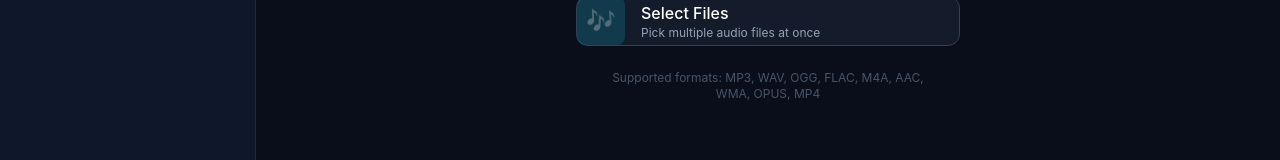
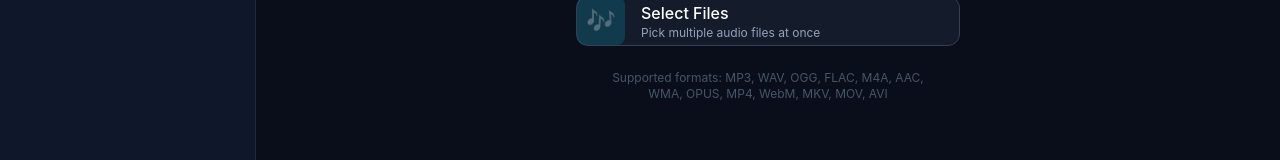
Before and after one commit to Quirel64/media-player, a React (Vite) app: page / in a window 1280 px wide. Shown: the part 420-580 px from the top of the page. Built offline with nearby package versions, Linux system fonts and the light colour scheme.

Commit message:
added shuffle option and updated locked screenplay

```diff
--- a/src/App.tsx
+++ b/src/App.tsx
@@ -78,8 +78,11 @@ export default function App() {
         return <AddView onPickFolder={handlePickFolder} onPickFiles={handlePickFiles} />
       case 'library':
         return (
-          <>
+          <div className="flex h-full flex-col overflow-hidden">
+            <div className="flex-shrink-0">
               <NowPlaying currentTrack={currentTrack} videoContainerRef={videoContainerRef} />
+            </div>
+            <div className="min-h-0 flex-1 overflow-y-auto">
               <TrackList
                 tracks={queue}
                 currentTrackIndex={currentTrackIndex}
@@ -87,7 +90,8 @@ export default function App() {
                 onPickFolder={handlePickFolder}
                 onPickFiles={handlePickFiles}
               />
-          </>
+            </div>
+          </div>
         )
       case 'playlists':
         return (
--- a/src/components/layout/AddView.tsx
+++ b/src/components/layout/AddView.tsx
@@ -57,7 +57,7 @@ export function AddView({ onPickFolder, onPickFiles }: AddViewProps) {
       </div>
 
       <p className="mt-4 max-w-xs text-center text-xs text-slate-600">
-        Supported formats: MP3, WAV, OGG, FLAC, M4A, AAC, WMA, OPUS, MP4
+        Supported formats: MP3, WAV, OGG, FLAC, M4A, AAC, WMA, OPUS, MP4, WebM, MKV, MOV, AVI
       </p>
     </div>
   )
--- a/src/components/layout/Layout.tsx
+++ b/src/components/layout/Layout.tsx
@@ -27,7 +27,7 @@ export function Layout({ sidebar, main, player, activeTab, onTabChange, trackCou
         </motion.aside>
 
         {/* Main content */}
-        <main className="flex-1 overflow-y-auto bg-slate-950">
+        <main className="flex-1 overflow-hidden bg-slate-950">
           {main}
         </main>
       </div>
--- a/src/hooks/useAudioEngine.ts
+++ b/src/hooks/useAudioEngine.ts
@@ -50,6 +50,17 @@ export function useAudioEngine() {
 
     const el = isVideo ? document.createElement('video') : document.createElement('audio')
     el.preload = 'auto'
+    if (isVideo) {
+      el.setAttribute('playsinline', 'true')
+      el.setAttribute('webkit-playsinline', 'true')
+    }
+
+    if (isVideo) {
+      const v = el as HTMLVideoElement
+      v.playsInline = true
+      v.setAttribute('webkit-playsinline', 'true')
+      v.controls = true
+    }
 
     el.addEventListener('timeupdate', () => {
       setCurrentTime(el.currentTime ?? 0)
@@ -79,7 +90,7 @@ export function useAudioEngine() {
   }, [])
 
   const handleTrackEnd = useCallback(() => {
-    const { repeatMode, queue, currentTrackIndex } = usePlayerStore.getState()
+    const { repeatMode, getNextTrackIndex } = usePlayerStore.getState()
     if (repeatMode === 'one') {
       const el = mediaRef.current
       if (el) {
@@ -88,10 +99,9 @@ export function useAudioEngine() {
       }
       return
     }
-    if (currentTrackIndex < queue.length - 1) {
-      setCurrentTrackIndex(currentTrackIndex + 1)
-    } else if (repeatMode === 'all') {
-      setCurrentTrackIndex(0)
+    const nextIndex = getNextTrackIndex()
+    if (nextIndex !== null) {
+      setCurrentTrackIndex(nextIndex)
     } else {
       setPlaying(false)
     }
@@ -116,10 +126,24 @@ export function useAudioEngine() {
 
     const isVideo = track.mediaType === 'video'
     const el = createMediaElement(isVideo)
+
+    // iOS: set audio session type for background playback
+    if ('audioSession' in navigator) {
+      try {
+        (navigator as any).audioSession.type = 'playback'
+      } catch {}
+    }
+
     el.src = url
     el.load()
 
     try {
+      // iOS: ensure audio session type is set before play
+      if ('audioSession' in navigator) {
+        try {
+          (navigator as any).audioSession.type = 'playback'
+        } catch {}
+      }
       await el.play()
       setPlaying(true)
     } catch {
@@ -133,6 +157,13 @@ export function useAudioEngine() {
 
     if (audioContext?.state === 'suspended') {
       await audioContext.resume()
+    }
+
+    // iOS: set audio session type to allow background playback
+    if ('audioSession' in navigator) {
+      try {
+        (navigator as any).audioSession.type = 'playback'
+      } catch {}
     }
 
     try {
@@ -164,18 +195,22 @@ export function useAudioEngine() {
   }, [setCurrentTime])
 
   const nextTrack = useCallback(() => {
-    const { currentTrackIndex, queue } = usePlayerStore.getState()
-    if (currentTrackIndex < queue.length - 1) {
-      setCurrentTrackIndex(currentTrackIndex + 1)
+    const { getNextTrackIndex } = usePlayerStore.getState()
+    const nextIndex = getNextTrackIndex()
+    if (nextIndex !== null) {
+      setCurrentTrackIndex(nextIndex)
     }
   }, [setCurrentTrackIndex])
 
   const prevTrack = useCallback(() => {
-    const { currentTrackIndex, currentTime } = usePlayerStore.getState()
+    const { currentTime, getPrevTrackIndex } = usePlayerStore.getState()
     if (currentTime > 3) {
       seek(0)
-    } else if (currentTrackIndex > 0) {
-      setCurrentTrackIndex(currentTrackIndex - 1)
+    } else {
+      const prevIndex = getPrevTrackIndex()
+      if (prevIndex !== null) {
+        setCurrentTrackIndex(prevIndex)
+      }
     }
   }, [setCurrentTrackIndex, seek])
 
--- a/src/lib/opfs.ts
+++ b/src/lib/opfs.ts
@@ -65,3 +65,25 @@ export async function listFilesInOPFS(): Promise<string[]> {
     return []
   }
 }
+
+export async function debugOPFS(): Promise<void> {
+  const files = await listFilesInOPFS()
+  if (files.length === 0) {
+    console.log('OPFS is empty — no files stored.')
+    return
+  }
+  console.group(`OPFS: ${files.length} file(s) stored`)
+  for (const name of files) {
+    const file = await getFileFromOPFS(name)
+    if (file) {
+      const sizeMB = (file.size / (1024 * 1024)).toFixed(2)
+      console.log(`${name} — ${sizeMB} MB`)
+    }
+  }
+  console.groupEnd()
+}
+
+// Expose to browser console: type `debugOPFS()` in DevTools
+if (typeof window !== 'undefined') {
+  (window as any).debugOPFS = debugOPFS
+}
--- a/src/lib/shuffle.ts
+++ b/src/lib/shuffle.ts
@@ -67,3 +67,12 @@ export function generateTrackId(track: { name: string; size: number; lastModifie
 export function generatePlaylistId(name: string): string {
   return `playlist-${hashString(name)}-${Date.now()}`
 }
+
+export function fisherYatesShuffle<T>(arr: T[]): T[] {
+  const result = [...arr]
+  for (let i = result.length - 1; i > 0; i--) {
+    const j = Math.floor(Math.random() * (i + 1))
+    ;[result[i], result[j]] = [result[j], result[i]]
+  }
+  return result
+}
--- a/src/stores/playerStore.ts
+++ b/src/stores/playerStore.ts
@@ -1,5 +1,6 @@
 import { create } from 'zustand'
 import type { Track, RepeatMode } from '../lib/types'
+import { fisherYatesShuffle } from '../lib/shuffle'
 
 interface PlayerStore {
   isPlaying: boolean
@@ -9,6 +10,7 @@ interface PlayerStore {
   volume: number
   isMuted: boolean
   shuffleOn: boolean
+  shuffleOrder: number[]
   repeatMode: RepeatMode
   queue: Track[]
   originalOrder: Track[]
@@ -24,6 +26,9 @@ interface PlayerStore {
   setQueue: (tracks: Track[]) => void
   setOriginalOrder: (tracks: Track[]) => void
   setTrackVolume: (trackId: string, volume: number) => void
+  setShuffleOrder: (order: number[]) => void
+  getNextTrackIndex: () => number | null
+  getPrevTrackIndex: () => number | null
   getCurrentTrack: () => Track | null
 }
 
@@ -35,6 +40,7 @@ export const usePlayerStore = create<PlayerStore>((set, get) => ({
   volume: 1,
   isMuted: false,
   shuffleOn: false,
+  shuffleOrder: [],
   repeatMode: 'off',
   queue: [],
   originalOrder: [],
@@ -46,15 +52,82 @@ export const usePlayerStore = create<PlayerStore>((set, get) => ({
   setDuration: (duration) => set({ duration: duration }),
   setVolume: (volume) => set({ volume, isMuted: volume === 0 }),
   toggleMute: () => set((s) => ({ isMuted: !s.isMuted })),
-  toggleShuffle: () => set((s) => ({ shuffleOn: !s.shuffleOn })),
+  setShuffleOrder: (order) => set({ shuffleOrder: order }),
+
+  toggleShuffle: () => {
+    const { shuffleOn, queue, currentTrackIndex } = get()
+    if (!shuffleOn) {
+      // Turning shuffle ON: generate a Fisher-Yates shuffled order
+      const indices = Array.from({ length: queue.length }, (_, i) => i)
+      const shuffled = fisherYatesShuffle(indices)
+      // Move current track to front of shuffled order
+      const currentPos = shuffled.indexOf(currentTrackIndex)
+      if (currentPos > 0) {
+        shuffled.splice(currentPos, 1)
+        shuffled.unshift(currentTrackIndex)
+      }
+      set({ shuffleOn: true, shuffleOrder: shuffled })
+    } else {
+      // Turning shuffle OFF: restore original order
+      set({ shuffleOn: false, shuffleOrder: [] })
+    }
+  },
+
   cycleRepeat: () =>
     set((s) => ({
       repeatMode: s.repeatMode === 'off' ? 'all' : s.repeatMode === 'all' ? 'one' : 'off',
     })),
+
   setQueue: (tracks) => set({ queue: tracks }),
   setOriginalOrder: (tracks) => set({ originalOrder: tracks }),
   setTrackVolume: (trackId, volume) =>
     set((s) => ({ trackVolumes: { ...s.trackVolumes, [trackId]: volume } })),
+
+  getNextTrackIndex: () => {
+    const { shuffleOn, shuffleOrder, currentTrackIndex, queue, repeatMode } = get()
+
+    if (repeatMode === 'one') return currentTrackIndex
+
+    if (shuffleOn && shuffleOrder.length > 0) {
+      const posInShuffle = shuffleOrder.indexOf(currentTrackIndex)
+      const nextPos = posInShuffle + 1
+      if (nextPos < shuffleOrder.length) {
+        return shuffleOrder[nextPos]
+      }
+      // End of shuffle list
+      if (repeatMode === 'all') {
+        // Reshuffle and start over
+        const indices = Array.from({ length: queue.length }, (_, i) => i)
+        const newShuffled = fisherYatesShuffle(indices)
+        set({ shuffleOrder: newShuffled })
+        return newShuffled[0]
+      }
+      return null
+    }
+
+    // Sequential mode
+    if (currentTrackIndex < queue.length - 1) {
+      return currentTrackIndex + 1
+    }
+    if (repeatMode === 'all') return 0
+    return null
+  },
+
+  getPrevTrackIndex: () => {
+    const { shuffleOn, shuffleOrder, currentTrackIndex, queue } = get()
+
+    if (shuffleOn && shuffleOrder.length > 0) {
+      const posInShuffle = shuffleOrder.indexOf(currentTrackIndex)
+      if (posInShuffle > 0) {
+        return shuffleOrder[posInShuffle - 1]
+      }
+      return shuffleOrder[shuffleOrder.length - 1]
+    }
+
+    if (currentTrackIndex > 0) return currentTrackIndex - 1
+    return queue.length - 1
+  },
+
   getCurrentTrack: () => {
     const { queue, currentTrackIndex } = get()
     return queue[currentTrackIndex] ?? null
```
Lines whose indentation alone changed are shown as unchanged.
